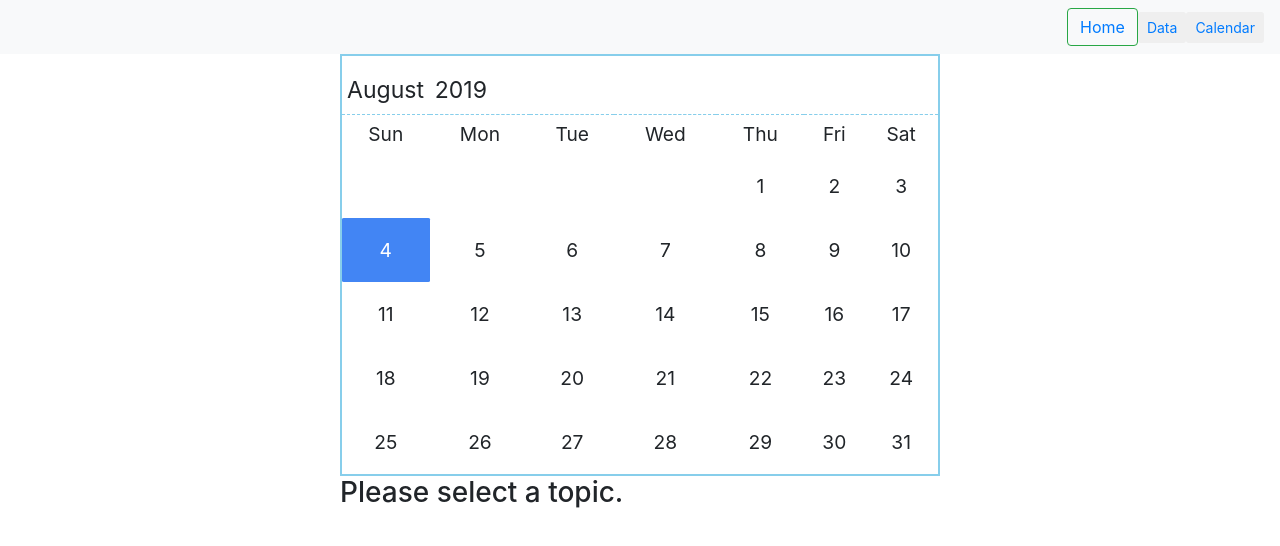
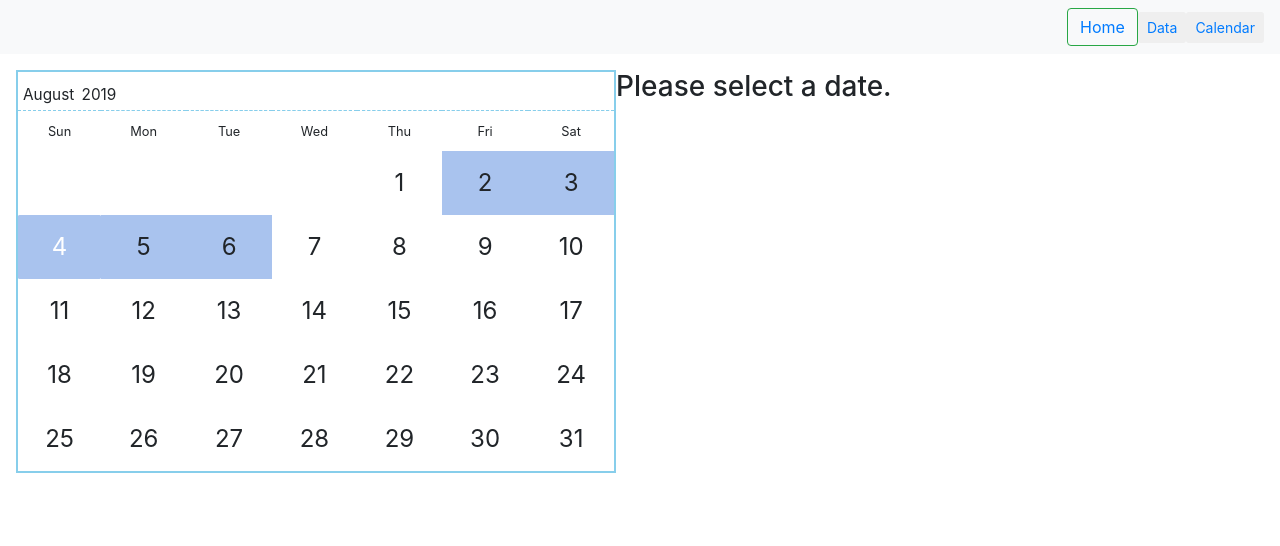
Before and after one commit to LuLu-89/final_project, a React (Create React App) app: page /calendar in a window 1280 px wide. Shown: the top 546 px of the page. Built offline with nearby package versions, Linux system fonts and the light colour scheme.

Commit message:
Rearranging the UI to fit better on a wide aspect ratio (i.e. computer screens); side-by-side

```diff
--- a/src/components/Calendar/Calendar.js
+++ b/src/components/Calendar/Calendar.js
@@ -10,6 +10,7 @@ import {
 
 // import MyDropdown from '../MyDropdown';
 import DayDataForm from '../DayDataForm/DayDataForm';
+import DataAPI from '../../api';
 
 // ./src/components/Calendar/Calendar.js
 //   Line 5:     'style' is assigned a value but never used
@@ -208,19 +209,23 @@ class CalendarComponent extends React.Component {
 
         let daysInMonth = [];
         for (let d = 1; d <= this.daysInMonth(); d++) {
+
+            // let dateIsoFormat = `${this.year()}-${this.month()}-${dayValue}`;
+            // dateContext knows  the Year-Month combination,
+            // Now we just set the day value
+            let dateIsoFormat = `${this.state.dateContext.clone().set('date', d).format('YYYY-MM-DD')}`;
+
             let className = (d == this.currentDay() ? "day current-day" : "day");
             let selectedClass = (d == this.state.selectedDay ? " selected-day " : "");
 
-            // pad with zeroes if needed
-            const dayValue = d;
+            let isHasValueForThisDay = DataAPI.get(dateIsoFormat);
+            let hasValueClass = isHasValueForThisDay ? ' has-value-day ': '';
 
-            // let dateIsoFormat = `${this.year()}-${this.month()}-${dayValue}`;
-            let dateIsoFormat = `${this.state.dateContext.clone().set('date', d).format('YYYY-MM-DD')}`;
 
             // https://tylermcginnis.com/react-router-nested-routes/
             daysInMonth.push(
                 <td key={d}
-                    className={className + selectedClass}>
+                    className={className + selectedClass + hasValueClass}>
                     <Link to={`${this.props.match.path}/${dateIsoFormat}`}
                         onClick={(e) => { this.onDayClick(e, d) }}>
                         <span>{d}</span>
@@ -260,7 +265,7 @@ class CalendarComponent extends React.Component {
         })
 
         return (
-            <div>
+            <div className="calendar-and-data-container">
                 <div className="calendar-container" style={this.style}>
 
                     {/* <div className="CalendarApp">
@@ -304,7 +309,7 @@ class CalendarComponent extends React.Component {
                 <Route
                     exact
                     path={this.props.match.path}
-                    render={() => <h3>Please select a topic.</h3>}
+                    render={() => <h3>Please select a date.</h3>}
                 />
 
             </div>
--- a/src/components/Calendar/calendar.css
+++ b/src/components/Calendar/calendar.css
@@ -51,6 +51,19 @@ tr {
 }
 
 /* Nate added: */
+
+.calendar-and-data-container {
+    padding:1em;
+    width:100%;
+    display:flex;
+    flex-direction:row;
+
+}
+.day-data-container {
+    flex:1;
+    padding-left:2em;
+}
+
 .day a {
     /* so it fills the entire cell; easier to click */
     display: block;
@@ -71,10 +84,10 @@ tr {
 /* Nate recommendation , increase size for more accessibility / demos better */
 .calendar-container {
   width: 600px;
-  font-size: 1.5em;
 }
 
 .day {
+  font-size: 1.5em;
   height: 64px;
 }
 .day a {
@@ -90,6 +103,9 @@ tr {
   color: white;
 }
 
+.has-value-day {
+    background-color: #a9c3ee;
+}
 .selected-day {
   background-color: yellow;
   width: 28px;
--- a/src/components/DayDataForm/DayDataForm.js
+++ b/src/components/DayDataForm/DayDataForm.js
@@ -67,16 +67,16 @@ class DayDataFormComponent extends React.Component {
         const feature_3__val = this.state.data.feature_3 === undefined ? 'N/A' : this.state.data.feature_3.toString();
         const target__val = this.state.data.target === undefined ? 'N/A' : this.state.data.target.toString();
 
-        return (<div>
+        return (<div className="day-data-container">
             <h1>
                 {this.getDateIsoFormatFromRoute()}
             </h1>
             <div>
-                <p><label> Feature 1: </label> {feature_1__val}</p>
-                <p> <label> Feature 2: </label> {feature_2__val}</p>
-                <p><label> Feature 3: </label> {feature_3__val}</p>
+                <h3><label> Feature 1: </label> {feature_1__val}</h3>
+                <h3> <label> Feature 2: </label> {feature_2__val}</h3>
+                <h3><label> Feature 3: </label> {feature_3__val}</h3>
                 <hr />
-                <p><label> Target: </label> {target__val}</p>
+                <h3><label> Target: </label> {target__val}</h3>
             </div>
         </div>);
 
```
